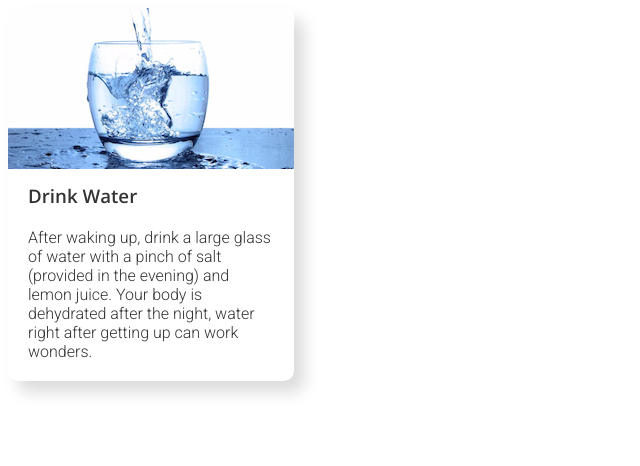
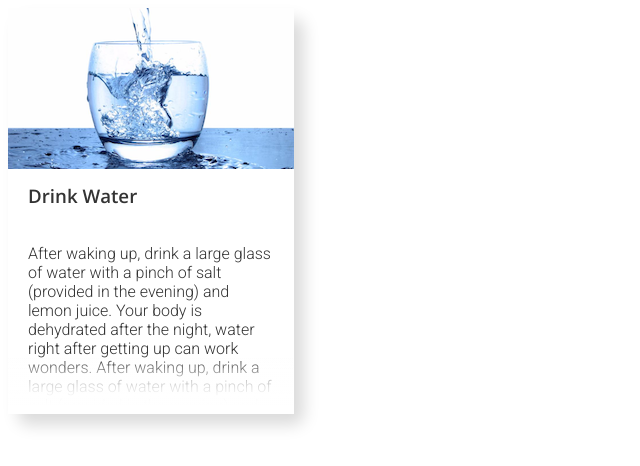
Before and after one commit to imked/morning-app, a React (Create React App) app: page / in a window 1280 px wide. Shown: the top 466 px of the page, without its empty margins (0-640 px from the left). Built offline with nearby package versions, Linux system fonts and the light colour scheme.

Commit message:
Integrate fade out

```diff
--- a/src/cards/Card.js
+++ b/src/cards/Card.js
@@ -8,6 +8,20 @@ const StyledCard = styled.section`
   border-radius: 10px;
   color: #333;
   background-color: #ffffff;
+  position: relative;
+
+  & :after {
+    content: '';
+    position: absolute;
+    bottom: 0;
+    left: 0;
+    width: 100%;
+    height: 80px;
+    background-image: linear-gradient(
+      rgba(255, 255, 255, 0) 30%,
+      rgba(255, 255, 255, 1) 90%
+    );
+  }
 
   > h3 {
     margin: 0;
@@ -16,11 +30,11 @@ const StyledCard = styled.section`
   }
 
   > p  {
-    overflow-y: scroll;
-    margin: 0;
+    height: 150px;
     padding: 0 20px 20px;
     font-family: 'Roboto', sans-serif;
     font-weight: 300;
+    overflow-y: scroll;
   }
 `
 
@@ -32,7 +46,10 @@ export default function Card() {
       <p>
         After waking up, drink a large glass of water with a pinch of salt
         (provided in the evening) and lemon juice. Your body is dehydrated after
-        the night, water right after getting up can work wonders.
+        the night, water right after getting up can work wonders. After waking
+        up, drink a large glass of water with a pinch of salt (provided in the
+        evening) and lemon juice. Your body is dehydrated after the night, water
+        right after getting up can work wonders.
       </p>
     </StyledCard>
   )
```
